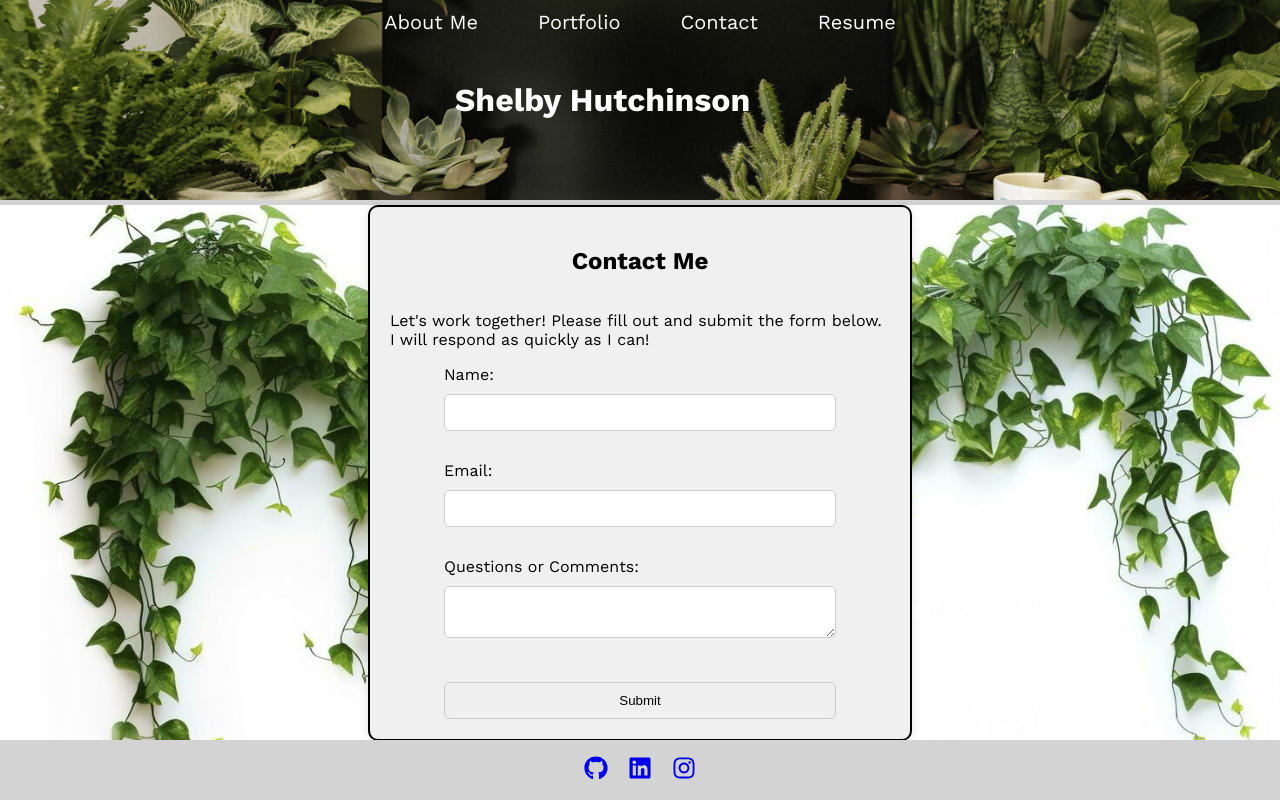
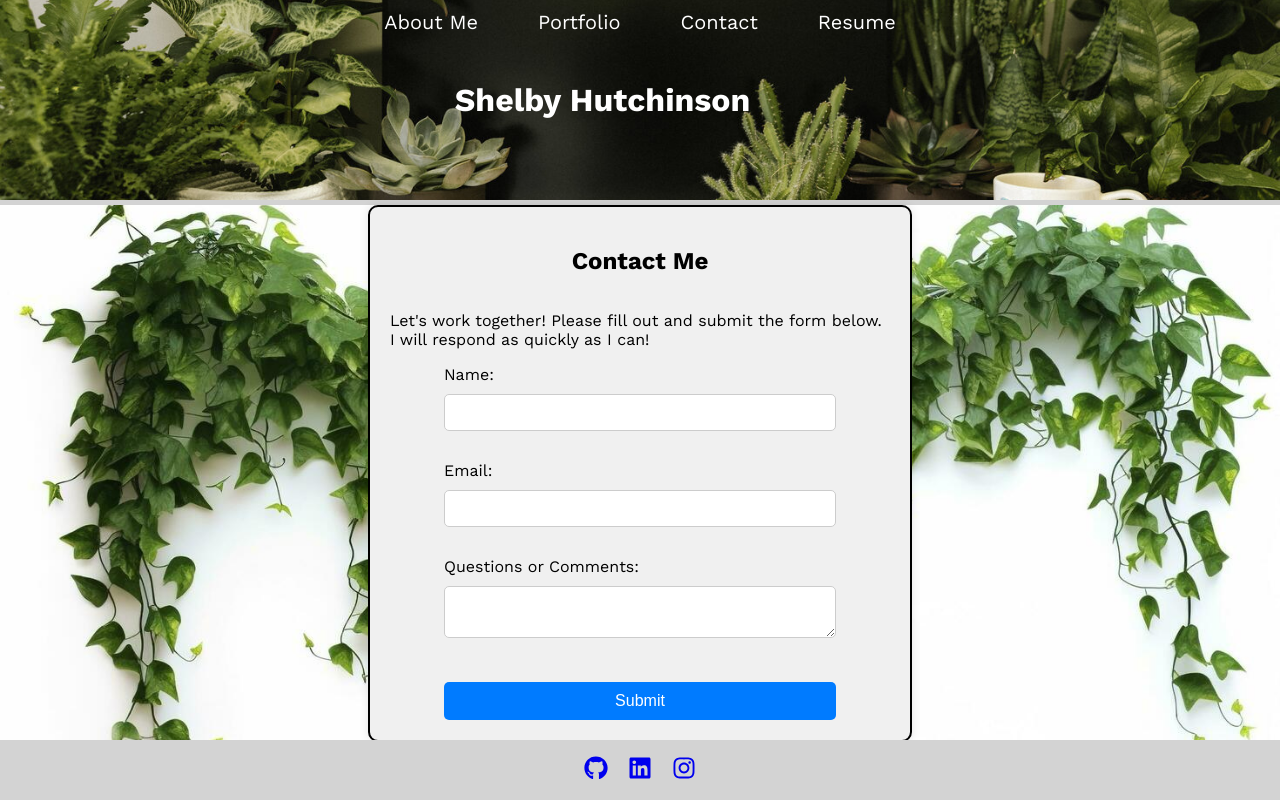
Before and after one commit to shhutc18/React-Portfolio, a React (Vite) app: page /contact in a window 1280 px wide. Built offline with nearby package versions, Linux system fonts and the light colour scheme.

Commit message:
added styling to submit button

```diff
--- a/src/components/Contact.jsx
+++ b/src/components/Contact.jsx
@@ -89,7 +89,25 @@ const Contact = () => {
             />
           </label>
         </div>
-        <input type="submit" value="Submit" style={{ ...inputStyle, cursor: 'pointer' }} />
+        <input
+          type="submit"
+          value="Submit"
+          style={{
+          ...inputStyle,
+          cursor: 'pointer',
+          backgroundColor: '#007BFF',
+          color: '#fff',
+          border: 'none',
+          borderRadius: '5px',
+          padding: '10px 20px',
+          fontSize: '1em',
+          transition: 'all 0.3s ease',
+          ':hover': {
+            backgroundColor: '#0056b3',
+            transform: 'scale(1.05)'
+          }
+        }}
+      />
       </form>
     </div>
   );
```
